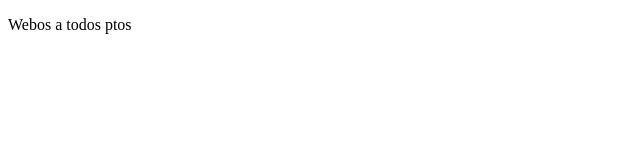
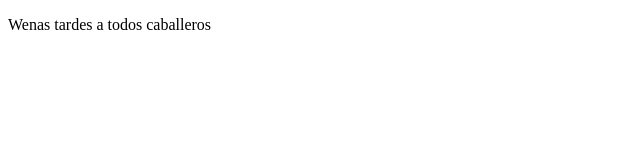
Before and after one commit to FerZAk4/ProyectoPreW, a plain HTML site: page index.html in a window 1280 px wide. Shown: the whole page, without its empty margins (0-640 px from the left). Drawn offline with Linux system fonts and the light colour scheme.

Commit message:
cambios sitio de yutub

```diff
--- a/index.html
+++ b/index.html
@@ -8,7 +8,7 @@
 </head>
 <body>
     <p>
-        Webos a todos ptos
+        Wenas tardes a todos caballeros
     </p>
 </body>
 </html>
```
